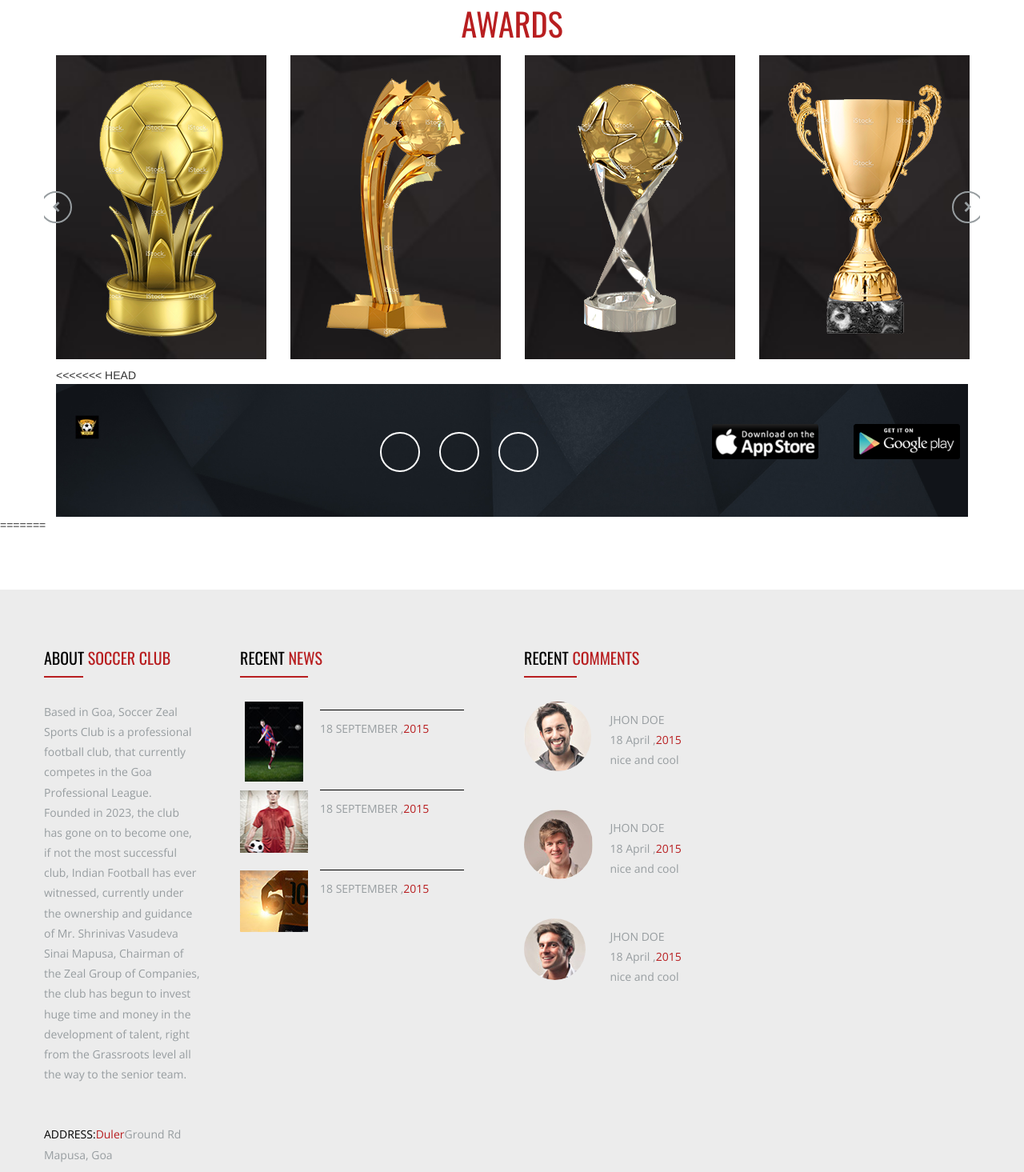
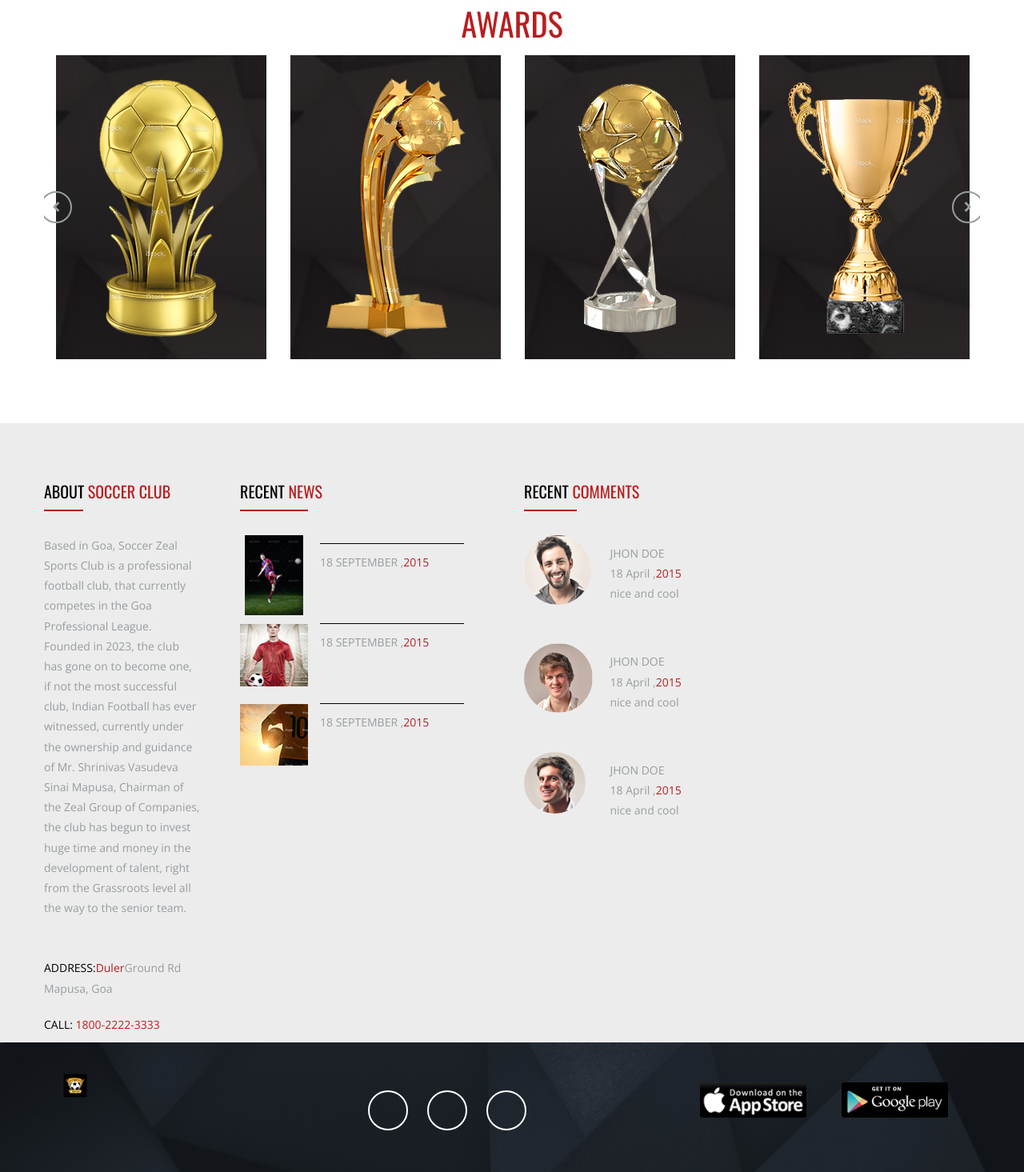
Before and after one commit to ValiantDoge/SoccerZeal, a Django app: page / in a window 1280 px wide. Shown: the part 5035-6500 px from the top of the page at 80% size. Run offline with Django 4.2, Linux system fonts and the light colour scheme; some libraries are stand-ins or nearby versions.

Commit message:
css fixes

```diff
--- a/website/templates/index.html
+++ b/website/templates/index.html
@@ -599,44 +599,6 @@
         </ul>
       </div>
     </div>
-<<<<<<< HEAD
-    <div class="footer-type02">
-      <div class="container">
-        <div class="row">
-          <a href="{% url 'home' %}" class="footer-logo"><img src="images/soccerzeal.jpg" alt="image"></a>
-          <div class="footer-container">
-            <ul class="clearfix">
-              <li>
-                <a href="https://www.facebook.com/soccer.zeal.2023" class="bigsocial-link"></a>
-              </li>
-              <li>
-                <a href="https://twitter.com/ZealSoccer" class="bigsocial-link" target="_blank"></a>
-              </li>
-              <li>
-                <a href="https://www.instagram.com/scoccerzeal2023/" class="bigsocial-link"></a>
-              </li>
-            </ul>
-          </div>
-          <div class="footer-appstore">
-            <figure>
-              <a href="#"><img src="images/appstore/apple.png" alt="image"></a>
-            </figure>
-            <figure>
-              <a href="#"><img src="images/appstore/google.png" alt="image"></a>
-            </figure>
-          </div>
-        </div>
-      </div>
-    </div>
-  </footer>
-</div>
-<script src="{% static 'js/vendor/vendor.js' %}"></script>
-<script src="{% static 'js/main.js' %}"></script>
-=======
   </div>
 </section>
 {% endblock Content %}
-
-
-
->>>>>>> b418a7831079953fe79544089a3c558c0a262974
```
